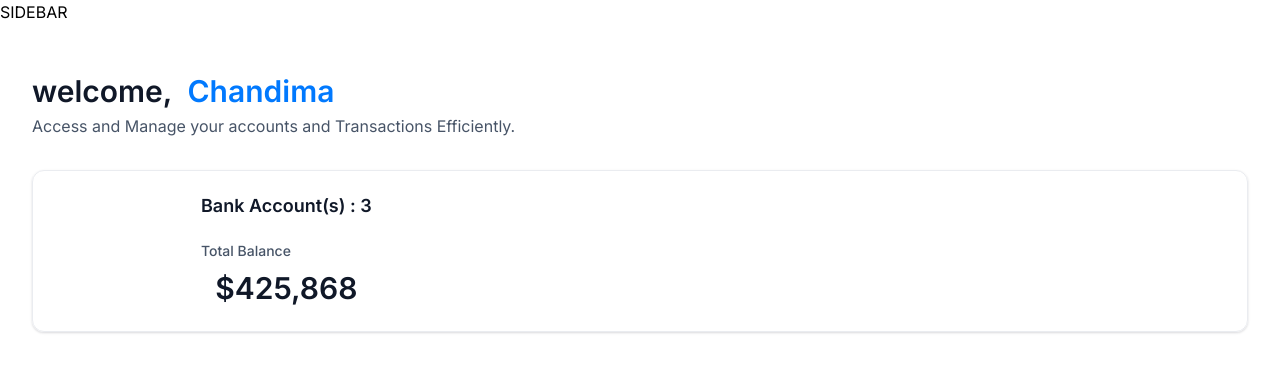
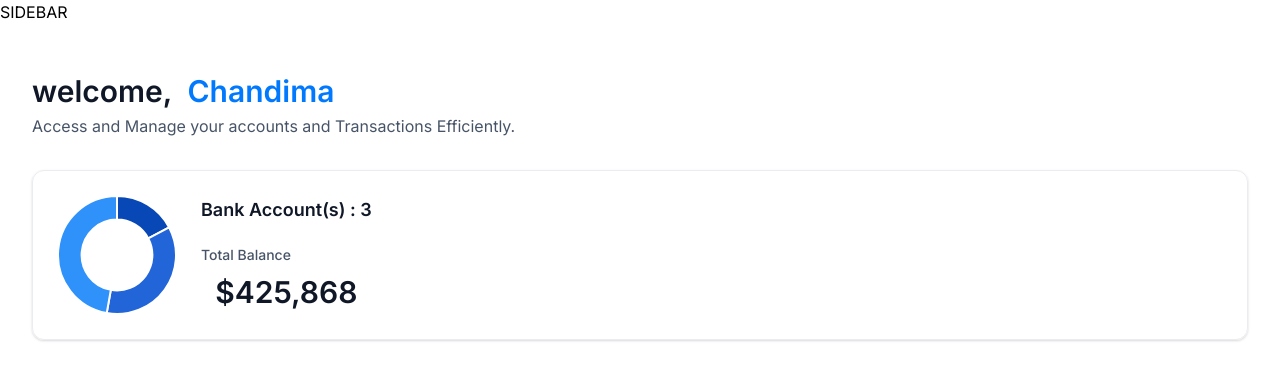
Before and after one commit to chandima2000/bank-app-with-finance-management-dashboard, a Next.js app: page / in a window 1280 px wide. Shown: the top 380 px of the page. Built offline with nearby package versions, Linux system fonts and the light colour scheme.

Commit message:
Implement the DoughnutChart component in Home UI

```diff
--- a/components/TotalBalanceBox.tsx
+++ b/components/TotalBalanceBox.tsx
@@ -1,5 +1,6 @@
 import React from 'react'
 import CountUpBox from './CountUpBox'
+import DoughnutChart from './DoughnutChart'
 
 export default function TotalBalanceBox({
     accounts = [],
@@ -12,7 +13,7 @@ export default function TotalBalanceBox({
     return (
         <section className='total-balance'>
             <div className="total-balance-chart">
-                {/* DoughnutChart */}
+                <DoughnutChart accounts={accounts}/>
             </div>
 
             <div className="flex flex-col gap-6">
```
